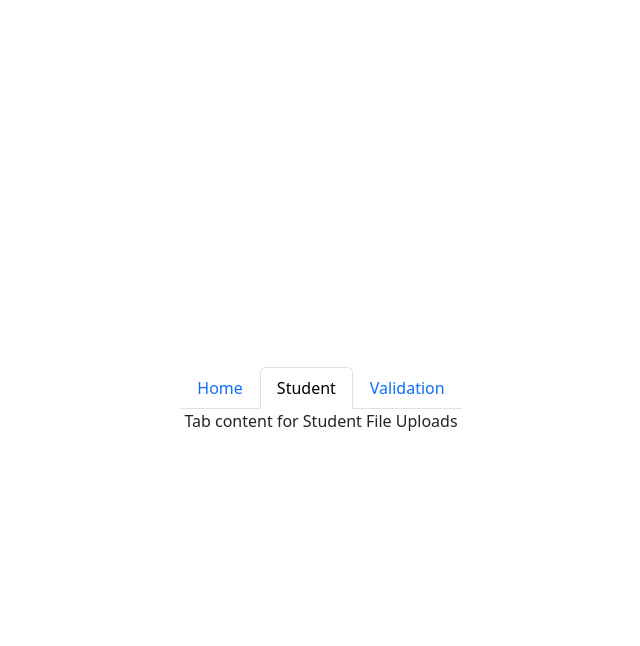
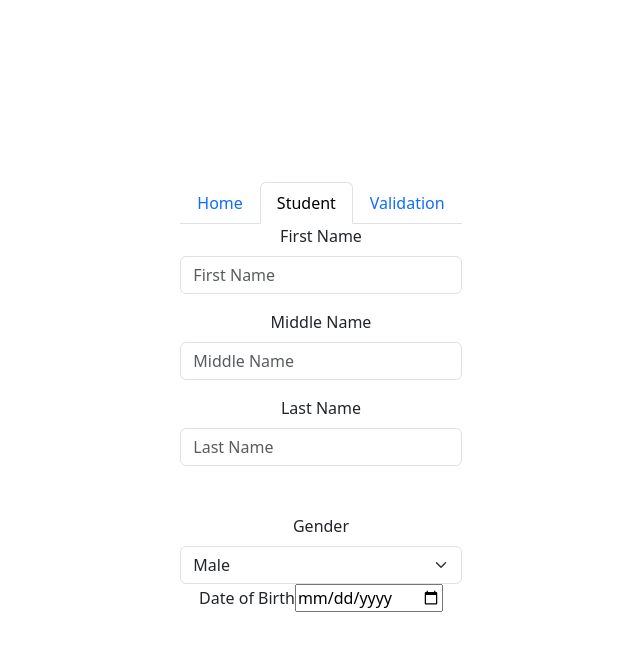
Before and after one commit to nicholaspederson/HACK2024, a React (Vite) app in the folder FE/: page / in a window 1280 px wide. Both pictures are taken after a click on the tab "Student". Shown: the top 646 px of the page, without its empty margins (319-959 px from the left). Built offline with nearby package versions, Linux system fonts and the light colour scheme.

Commit message:
initial input form

```diff
--- a/FE/src/App.tsx
+++ b/FE/src/App.tsx
@@ -1,6 +1,11 @@
 import Tab from 'react-bootstrap/Tab';
 import Tabs from 'react-bootstrap/Tabs';
 import './App.css'
+import { Col, Dropdown, Row } from 'react-bootstrap';
+import Form from 'react-bootstrap/Form';
+
+
+
 
 function App() {
 
@@ -14,7 +19,42 @@ function App() {
         Tab content for Home
       </Tab>
       <Tab eventKey="student" title="Student">
-        Tab content for Student File Uploads
+
+        <Form>
+          <Row className="mb-3">
+            <Col className="mb-3">
+            <Form.Group className="mb-3" controlId="firstNameCon">
+                <Form.Label>First Name</Form.Label>
+                <Form.Control type="firstName" placeholder="First Name" />
+              </Form.Group>
+              <Form.Group className="mb-3" controlId="middleNameCon">
+                <Form.Label>Middle Name</Form.Label>
+                <Form.Control type="middleName" placeholder="Middle Name" />
+              </Form.Group>
+              <Form.Group className="mb-3" controlId="lastNameCon">
+                <Form.Label>Last Name</Form.Label>
+                <Form.Control type="lastName" placeholder="Last Name" />
+              </Form.Group>
+            </Col>
+
+            </Row>
+              <Form.Group>
+                <Form.Label>Gender</Form.Label>
+                  <Form.Select aria-label="gender">
+                    <option value="Male">Male</option>
+                    <option value="Female">Female</option>
+                  </Form.Select>
+              </Form.Group>
+
+              <Form.Group>
+                <Form.Label>Date of Birth</Form.Label>
+                <input aria-label="Date" type="date" />
+              </Form.Group>
+
+
+        </Form>
+
+
       </Tab>
       <Tab eventKey="validation" title="Validation">
         Tab content for Validation Flow
```
